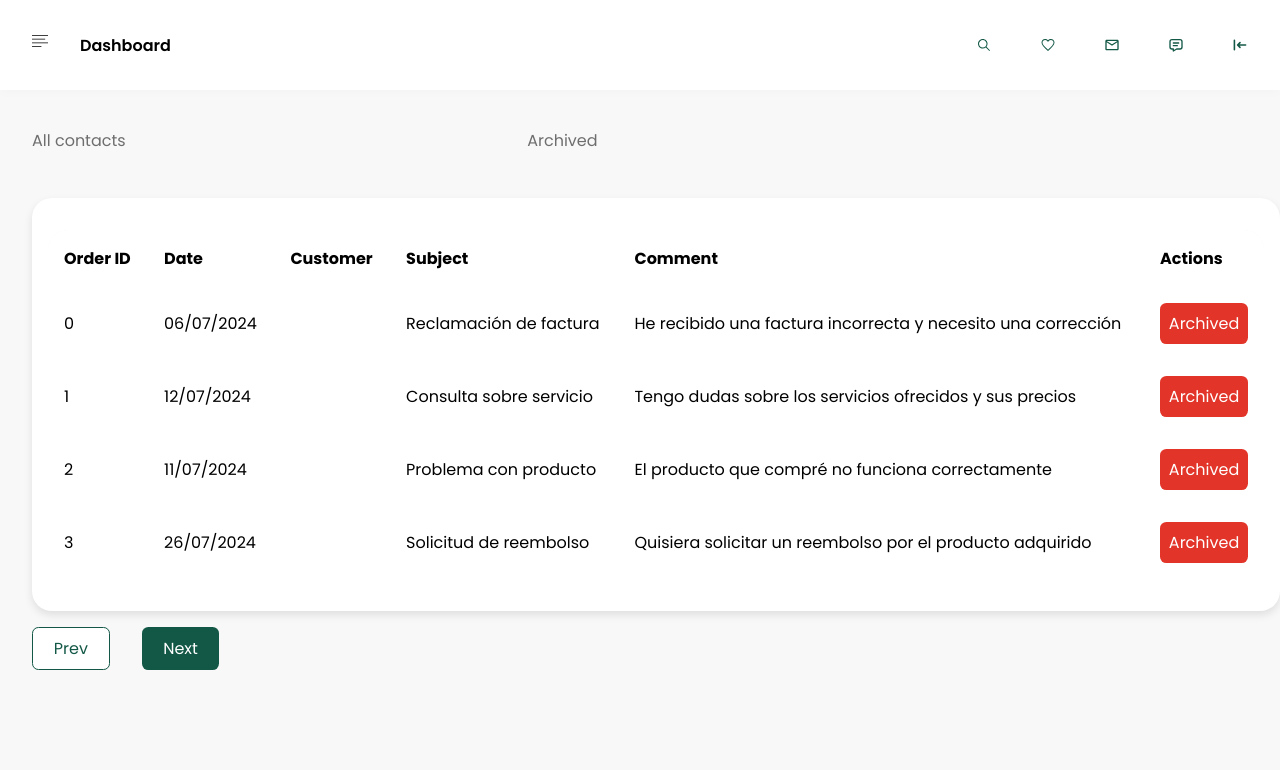
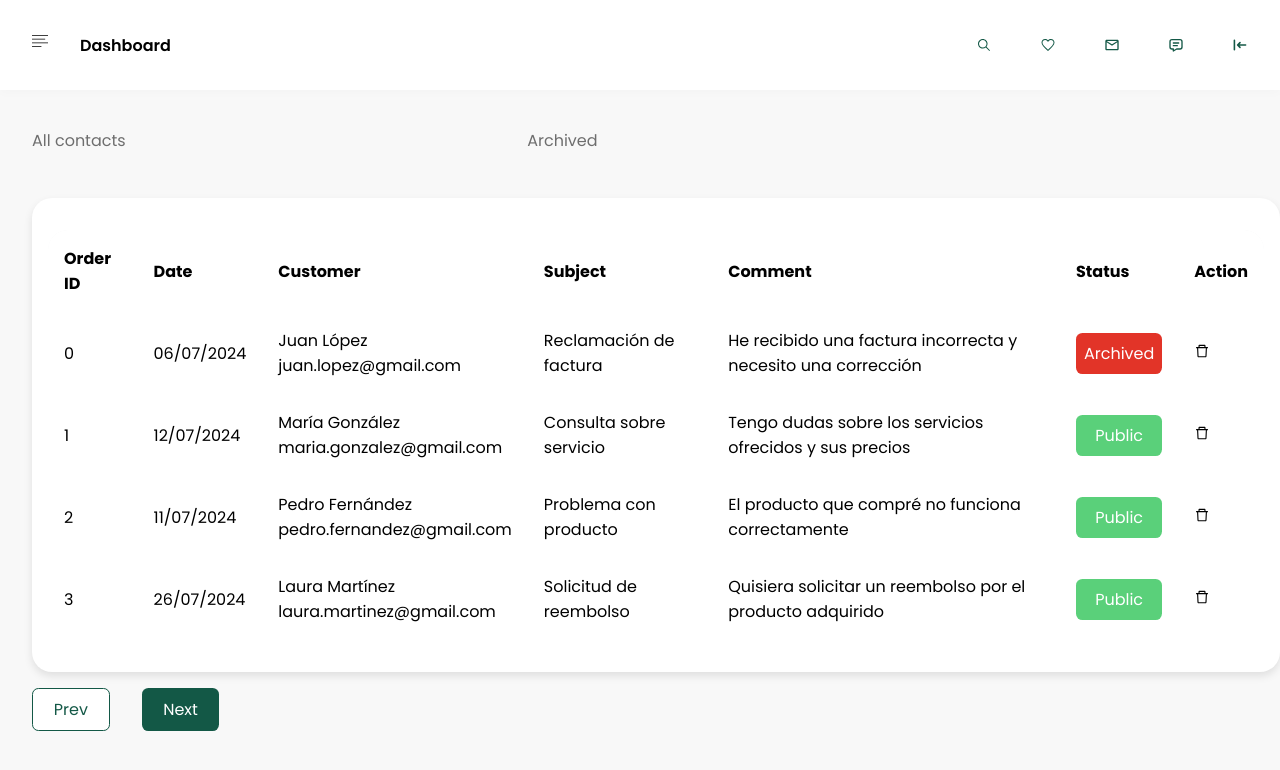
Before and after one commit to LuLuMS0206/Dashboard-Miranda, a React (Vite) app: page /contact in a window 1280 px wide. Shown: the top 770 px of the page. Built offline with nearby package versions, Linux system fonts and the light colour scheme.

Commit message:
end contact

```diff
--- /dev/null
+++ b/src/assets/features/contact/contactSlice.js
@@ -0,0 +1,44 @@
+import { createSlice } from '@reduxjs/toolkit';
+import { ContactThunk } from './contactThunk';
+
+export const ContactSlice = createSlice({
+    name: 'contact',
+    initialState: {
+        status: 'idle',
+        error: null,
+        contacts: [],
+        contact: null,
+    },
+    reducers: {
+        deleteContact: (state, action) => {
+            state.contacts = state.contacts.filter(contact => contact.id !== action.payload);
+        },
+    },
+    extraReducers: (builder) => {
+        builder
+            .addCase(ContactThunk.pending, (state) => {
+                state.status = 'pending';
+            })
+            .addCase(ContactThunk.fulfilled, (state, action) => {
+                state.status = 'fulfilled';
+                state.contacts = action.payload;
+            })
+            .addCase(ContactThunk.rejected, (state, action) => {
+                state.status = 'rejected';
+                state.error = action.error.message;
+            });
+    },
+});
+
+export const { deleteContact } = ContactSlice.actions;
+
+// export const getContactsList = (state) => state.contacts.contacts;
+// export const getContact = (state) => state.contacts.contact;
+// export const getContactsStatus = (state) => state.contacts.status;
+// export const getContactsError = (state) => state.contacts.error;
+// export const selectContactById = (state, id) =>
+//     state.contacts.contacts.find(contact => contact.id === id);
+
+export const getContactsStatus = (state) => state.contact.status;
+export const getContactsList = (state) => state.contact.contacts;
+export const getContactsError = (state) => state.contact.error;
--- /dev/null
+++ b/src/assets/features/contact/contactThunk.js
@@ -0,0 +1,12 @@
+import { createAsyncThunk } from "@reduxjs/toolkit";
+import data from './../../../data/contact.json';
+
+
+
+export const ContactThunk = createAsyncThunk ('contact/getContact', async ()=>{
+    return new Promise((resolve) => {
+        setTimeout(() => {
+        resolve(data);
+        }, 1000);
+    });
+})
--- a/src/data/contact.json
+++ b/src/data/contact.json
@@ -9,7 +9,7 @@
         "id": 0,
         "subject": "Reclamación de factura",
         "comment": "He recibido una factura incorrecta y necesito una corrección",
-        "archived": false
+        "status": "archived"
     },
     {
         "date": "12/07/2024",
@@ -21,7 +21,7 @@
         "id": 1,
         "subject": "Consulta sobre servicio",
         "comment": "Tengo dudas sobre los servicios ofrecidos y sus precios",
-        "archived": false
+        "status": "public"
     },
     {
         "date": "11/07/2024",
@@ -33,7 +33,7 @@
         "id": 2,
         "subject": "Problema con producto",
         "comment": "El producto que compré no funciona correctamente",
-        "archived": false
+        "status": "public"
     },
     {
         "date": "26/07/2024",
@@ -45,7 +45,7 @@
         "id": 3,
         "subject": "Solicitud de reembolso",
         "comment": "Quisiera solicitar un reembolso por el producto adquirido",
-        "archived": false
+        "status": "public"
     },
     {
         "date": "28/07/2024",
@@ -57,7 +57,7 @@
         "id": 4,
         "subject": "Queja sobre atención",
         "comment": "No estoy satisfecho con la atención recibida",
-        "archived": true
+        "status": "archived"
     },
     {
         "date": "20/07/2024",
@@ -69,7 +69,7 @@
         "id": 5,
         "subject": "Consulta de entrega",
         "comment": "Necesito información sobre el estado de mi entrega",
-        "archived": false
+        "status": "public"
     },
     {
         "date": "28/07/2024",
@@ -81,7 +81,7 @@
         "id": 6,
         "subject": "Actualización de datos",
         "comment": "Quiero actualizar mis datos de contacto",
-        "archived": true
+        "status": "archived"
     },
     {
         "date": "06/07/2024",
@@ -93,7 +93,7 @@
         "id": 7,
         "subject": "Consulta de cuenta",
         "comment": "Tengo una consulta sobre mi cuenta",
-        "archived": true
+        "status": "archived"
     },
     {
         "date": "20/07/2024",
@@ -105,7 +105,7 @@
         "id": 8,
         "subject": "Problema de facturación",
         "comment": "He detectado un error en mi factura",
-        "archived": false
+        "status": "public"
     },
     {
         "date": "14/07/2024",
@@ -117,7 +117,7 @@
         "id": 9,
         "subject": "Queja sobre producto",
         "comment": "El producto que recibí no cumple con lo esperado",
-        "archived": true
+        "status": "archived"
     },
     {
         "date": "19/07/2024",
@@ -129,6 +129,6 @@
         "id": 10,
         "subject": "Consulta técnica",
         "comment": "Necesito asistencia técnica para resolver un problema",
-        "archived": false
+        "status": "public"
     }
 ]
--- a/src/pages/contactPage/contactPage.jsx
+++ b/src/pages/contactPage/contactPage.jsx
@@ -1,9 +1,14 @@
+
+
 import { NavbarComponent } from "./../../components/navbarComponent/navbarComponent";
 import { TableComponent } from "../../components/tableComponent/tableComponent";
-import data from "../../data/contact.json";
-import { useState } from "react";
+import { useState, useEffect } from "react";
 import { SectionOrder, List, ItemList } from "../../components/styledGeneric/styledGeneric";
 import { ButtonStyles } from "../../components/buttonComponent/buttonComponent";
+import { AiOutlineDelete } from "react-icons/ai";
+import { useDispatch, useSelector } from 'react-redux';
+import { deleteContact, getContactsStatus, getContactsError, getContactsList } from "./../../assets/features/contact/contactSlice";
+import {ContactThunk} from './../../assets/features/contact/contactThunk'
 
 export const ContactPage = () => {
     const contactColumns = [
@@ -11,7 +16,8 @@ export const ContactPage = () => {
         { headerColumn: 'Date', columnsData: 'date' },
         {
             headerColumn: 'Customer',
-            renderColumn: (rowData) => (
+            columnsData: '',
+            columnRenderer: (rowData) => (
                 <div>
                     <div>{rowData.client.name}</div>
                     <div>{rowData.client.email}</div>
@@ -20,36 +26,69 @@ export const ContactPage = () => {
         },
         { headerColumn: 'Subject', columnsData: 'subject' },
         { headerColumn: 'Comment', columnsData: 'comment' },
-        { headerColumn: 'Actions', columnsData: '', columnRenderer: (row) => (
-            row.archived === 'true' ? (
-                <ButtonStyles styled='roomAvailable'>Publish</ButtonStyles>
+        { headerColumn: 'Status', columnsData: 'status', columnRenderer: (row) => (
+            row.status === 'public' ? (
+                <ButtonStyles styled='roomAvailable'>Public</ButtonStyles>
             ) : (
                 <ButtonStyles styled='roomBooked'>Archived</ButtonStyles>
             )
         )},
-
+        {
+            headerColumn: 'Action',
+            columnsData: 'action',
+            columnRenderer: (row) => (
+                <>
+                    <AiOutlineDelete onClick={() => handleDeleteContact(row.id)} />
+                </>
+            )
+        },
     ];
 
-    const [contact, setContact] = useState(data);
+    const contactStatus = useSelector(getContactsStatus) || 'idle';
+    const contactsError = useSelector(getContactsError) || null;
+    const contactsList = useSelector(getContactsList) || [];
+    const dispatch = useDispatch();
+    const [filteredContacts, setFilteredContacts] = useState([]);
+
+    useEffect(() => {
+        if (contactStatus === 'idle') {
+            dispatch(ContactThunk());
+        } else if (contactStatus === 'rejected') {
+            console.error('Error fetching contacts:', contactsError);
+        }
+    }, [dispatch, contactStatus, contactsError]);
+
+    useEffect(() => {
+        setFilteredContacts(contactsList);
+    }, [contactsList]);
 
     const handleClickAll = () => {
-        setContact(data);
+        setFilteredContacts(contactsList);
     };
 
     const handleClickArchive = () => {
-        const filteredContact = data.filter(contact => contact.archived === true);
-        setContact(filteredContact);
+        const filteredContact = contactsList.filter(contact => contact.status === "archived");
+        setFilteredContacts(filteredContact);
+    };
+
+    const handleDeleteContact = (contactId) => {
+        dispatch(deleteContact(contactId));
+        setFilteredContacts(prevContacts => prevContacts.filter(contact => contact.id !== contactId));
     };
 
     return (
         <NavbarComponent>
+            {contactStatus === 'pending' ? <p>Loading...</p> : contactStatus === 'rejected' ? <p>Error loading contacts...</p> :
+                <>
                     <SectionOrder>
                         <List>
                             <ItemList onClick={handleClickAll}>All contacts</ItemList>
                             <ItemList onClick={handleClickArchive}>Archived</ItemList>
                         </List>
                     </SectionOrder>
-            <TableComponent columns={contactColumns} data={contact} />
+                    <TableComponent columns={contactColumns} data={filteredContacts} />
+                </>
+            }
         </NavbarComponent>
     );
 };
--- a/src/store/store.js
+++ b/src/store/store.js
@@ -2,6 +2,7 @@
 import { configureStore } from '@reduxjs/toolkit';
 import { BookingSlice } from './../assets/features/booking/bookingSlice';
 import {RoomSlice} from './../assets/features/room/roomSlice'
+import {ContactSlice} from './../assets/features/contact/contactSlice'
 
 
 export const store = configureStore({
@@ -9,7 +10,7 @@ export const store = configureStore({
         // auth: authReducer,
         bookings: BookingSlice.reducer,
         rooms: RoomSlice.reducer,
-        // contacts: contactsReducer,
+        contact: ContactSlice.reducer,
         // users: usersReducer,
         // dashboard: dashboardReducer,
     },
```
Lines whose indentation alone changed are shown as unchanged.
